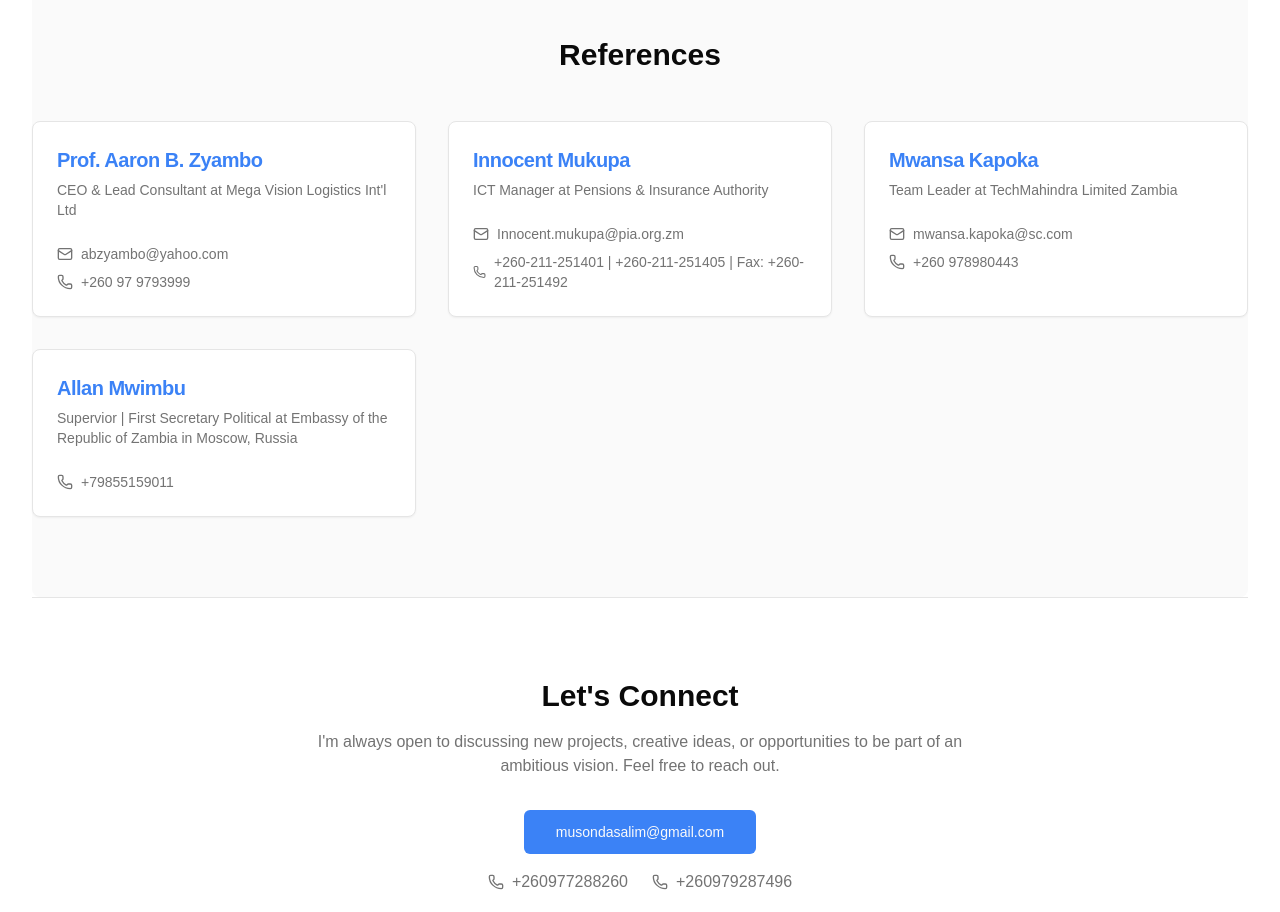
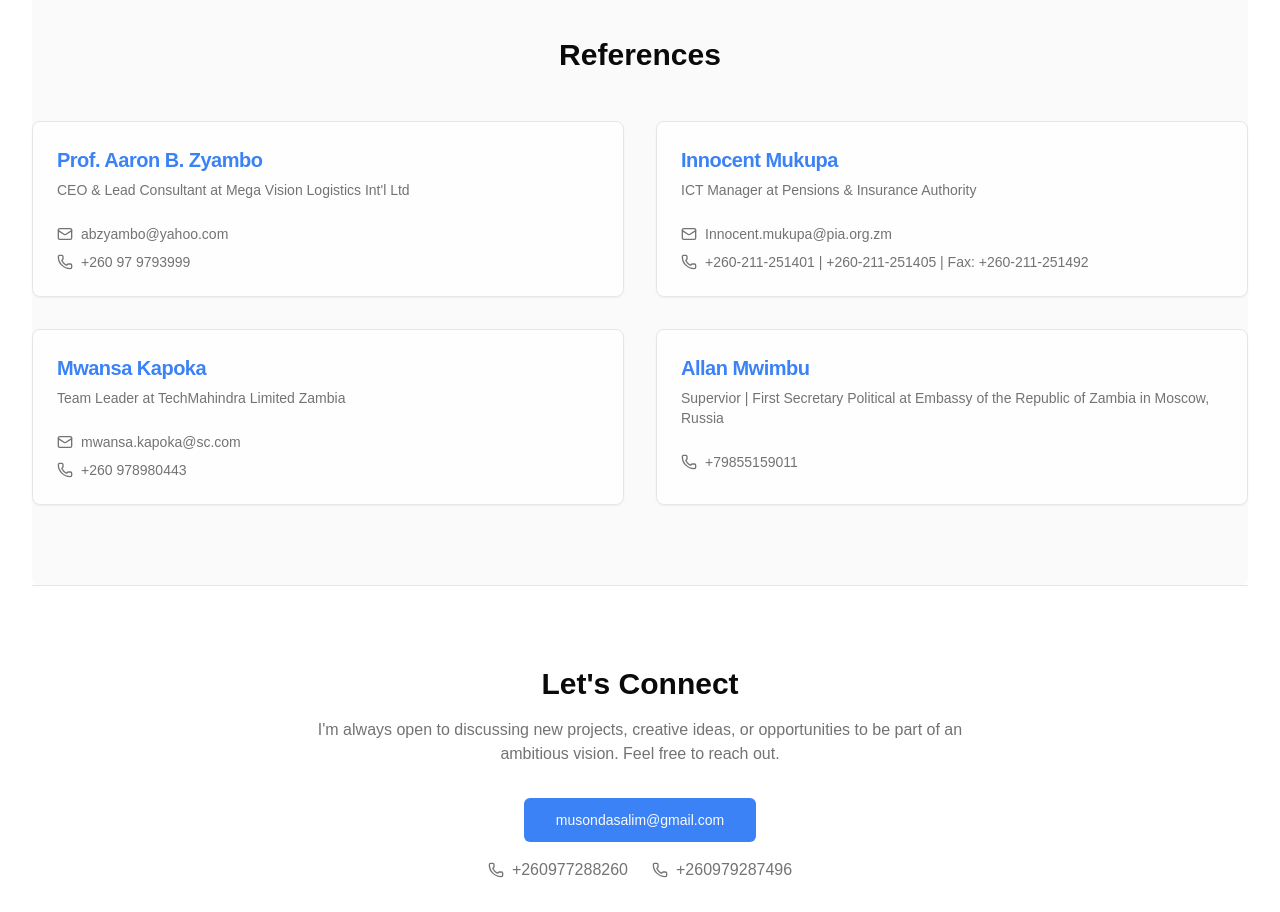
Before and after one commit to MS0C54073/muzoprof, a Next.js app: page / in a window 1280 px wide. Shown: the part 5120-6032 px from the top of the page. Built offline with nearby package versions, Linux system fonts and the light colour scheme.

Commit message:
show references

```diff
--- a/src/app/page.tsx
+++ b/src/app/page.tsx
@@ -1115,12 +1115,12 @@ export default function Home() {
           )}
         </section>
 
-        {/* References Section (Hidden on page, used for PDF) */}
+        {/* References Section */}
         <section id="references" className="py-20 border-t bg-muted/50 rounded-lg">
           <h2 className="text-3xl font-bold text-center mb-12"><TranslatedText text="References"/></h2>
-          <div className="max-w-7xl mx-auto grid grid-cols-1 md:grid-cols-2 lg:grid-cols-3 gap-8">
+          <div className="max-w-7xl mx-auto grid grid-cols-1 md:grid-cols-2 gap-8">
               {references.map((ref, index) => (
-                  <Card key={index} className="flex flex-col">
+                  <Card key={index} className="flex flex-col bg-card/80">
                       <CardHeader>
                           <CardTitle className="text-xl text-primary">{ref.name}</CardTitle>
                           <CardDescription>
```
